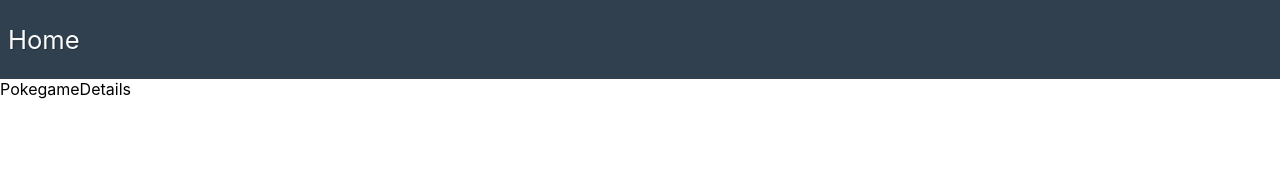
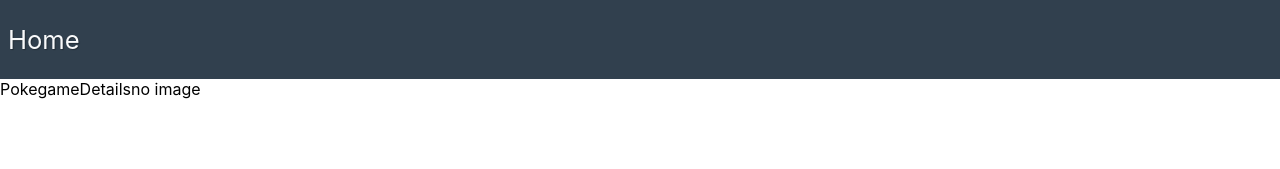
Before and after one commit to FabianUlises/pokedex-with-redux, a React (Create React App) app: page /pokemon/1 in a window 1280 px wide. Shown: the top 169 px of the page. Built offline with nearby package versions, Linux system fonts and the light colour scheme; no server answers.

Commit message:
Fetching pokemon image when detials page loads

```diff
--- a/src/components/pokegamedetails/PokegameDetails.js
+++ b/src/components/pokegamedetails/PokegameDetails.js
@@ -11,16 +11,25 @@ const PokegameDetails = () => {
     // UseEffect
     useEffect(() => {
         const fetchData = async() => {
-            console.log(id)
-            // Fetching data from api
-            const res = await axios.get(`https://pokeapi.co/api/v2/pokemon/${id}`);
-            setPokeDetails(res.data);
+            try {
+                console.log(id)
+                // Fetching data from api
+                const res = await axios.get(`https://pokeapi.co/api/v2/pokemon/${id}`);
+                setPokeDetails(res.data);
+            } catch(err) {
+                console.log(err);
+            }
         };
         fetchData();
     }, [])
-
+    const {name, sprites} = pokeDetails;
+    console.log(Object.keys(pokeDetails).length)
+    const pokeImg = Object.keys(pokeDetails).length > 0 ? <img src={sprites.front_default} alt={name} /> : 'no image';
     return (
-        <div>PokegameDetails</div>
+        <div>PokegameDetails
+            {name}
+            {pokeImg}
+        </div>
     );
 };
 
```
